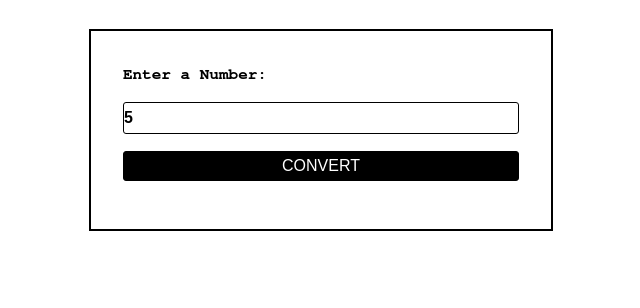
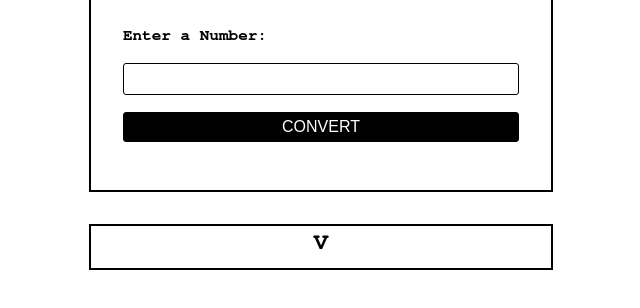
Before and after one commit to cgathua/fcc-converter, a plain HTML site: page index.html in a window 1280 px wide. Both pictures are taken after typing "5" into the empty fields and a click on the button "CONVERT". Shown: the part 298-606 px from the top of the page, without its empty margins (319-959 px from the left). Drawn offline with Linux system fonts and the light colour scheme.

Commit message:
create: main.js

```diff
--- a/index.html
+++ b/index.html
@@ -8,7 +8,6 @@
     <meta name="title" content="Roman Numeral Converter">
     <meta name="description" content="This is a certification project, made by cgathua">
     <link rel="stylesheet" href="styles.css">
-    <script defer src="./main.js"></script>
 </head>
 
 <body>
@@ -27,10 +26,10 @@
 
         <section class="results">
             <figure class="container">
-                <div id="output">MCM</div>
+                <div id="output"></div>
             </figure>
         </section>
-
+        <script src="./main.js"></script>
     </main>
 
 </body>
--- a/main.js
+++ b/main.js
@@ -0,0 +1,51 @@
+const numberInput = document.getElementById('number');
+const convertButton = document.getElementById('convert-btn');
+const outputDisplay = document.getElementById('output');
+
+const numeralsObject = {
+    'M': 1000,
+    'CM': 900,
+    'D': 500,
+    'CD': 400,
+    'C': 100,
+    'XC': 90,
+    'L': 50,
+    'XL': 40,
+    'X': 10,
+    'IX': 9,
+    'V': 5,
+    'IV': 4,
+    'I': 1
+};
+
+convertButton.addEventListener('click', () => {
+    if (!numberInput.value) {
+        outputDisplay.style.display = 'block';
+        outputDisplay.textContent = 'Please enter a valid number';
+    } else if (numberInput.value.includes(-1)) {
+        outputDisplay.style.display = 'block';
+        outputDisplay.textContent = 'Please enter a number greater than or equal to 1';
+        return;
+    } else if (numberInput.value >= 4000) {
+        outputDisplay.style.display = 'block';
+        outputDisplay.textContent = 'Please enter a number less than or equal to 3999';
+        return;
+    } else {
+        romanNumeralConverter(numberInput.value);
+        numberInput.value = '';
+
+        function romanNumeralConverter(num) {
+            let number = parseInt(num);
+            let result = '';
+            let convertedNumerals = Object.keys(numeralsObject);
+            convertedNumerals.forEach((key) => {
+                while (numeralsObject[key] <= number) {
+                    number -= numeralsObject[key];
+                    result += key;
+                }
+            });
+            outputDisplay.style.display = 'block';
+            outputDisplay.textContent = result;
+        }
+    }
+});
```
